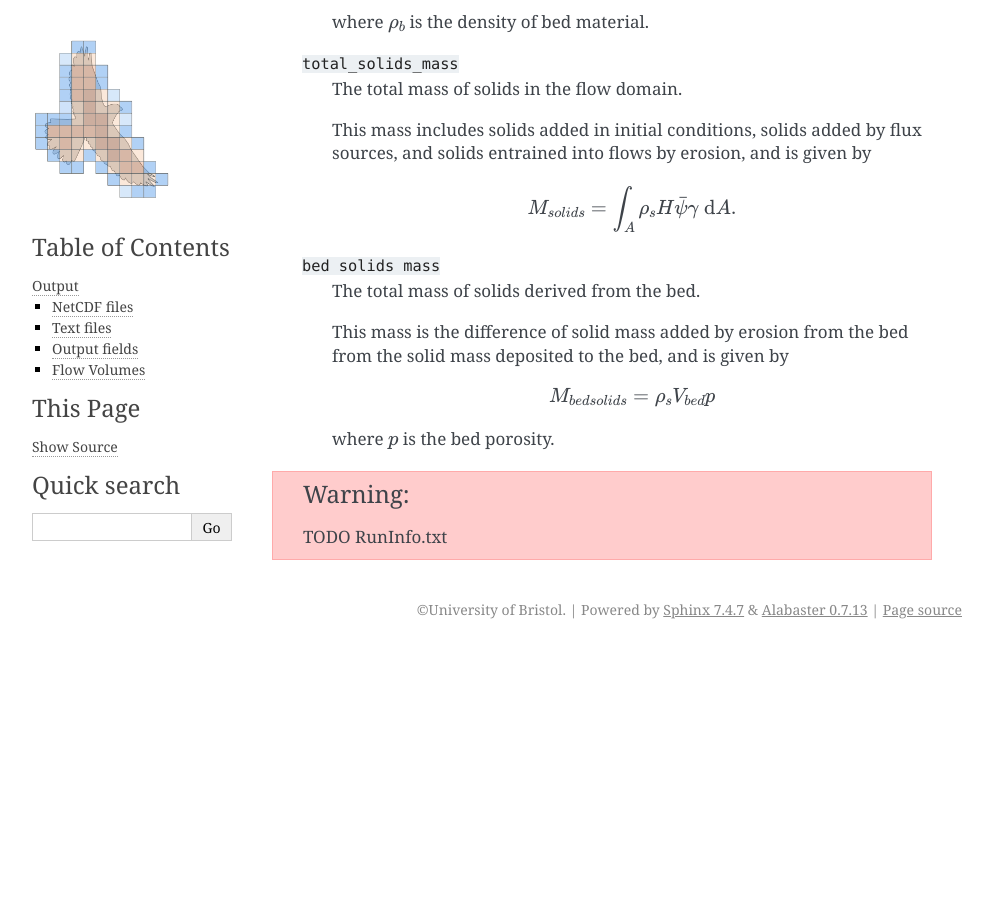
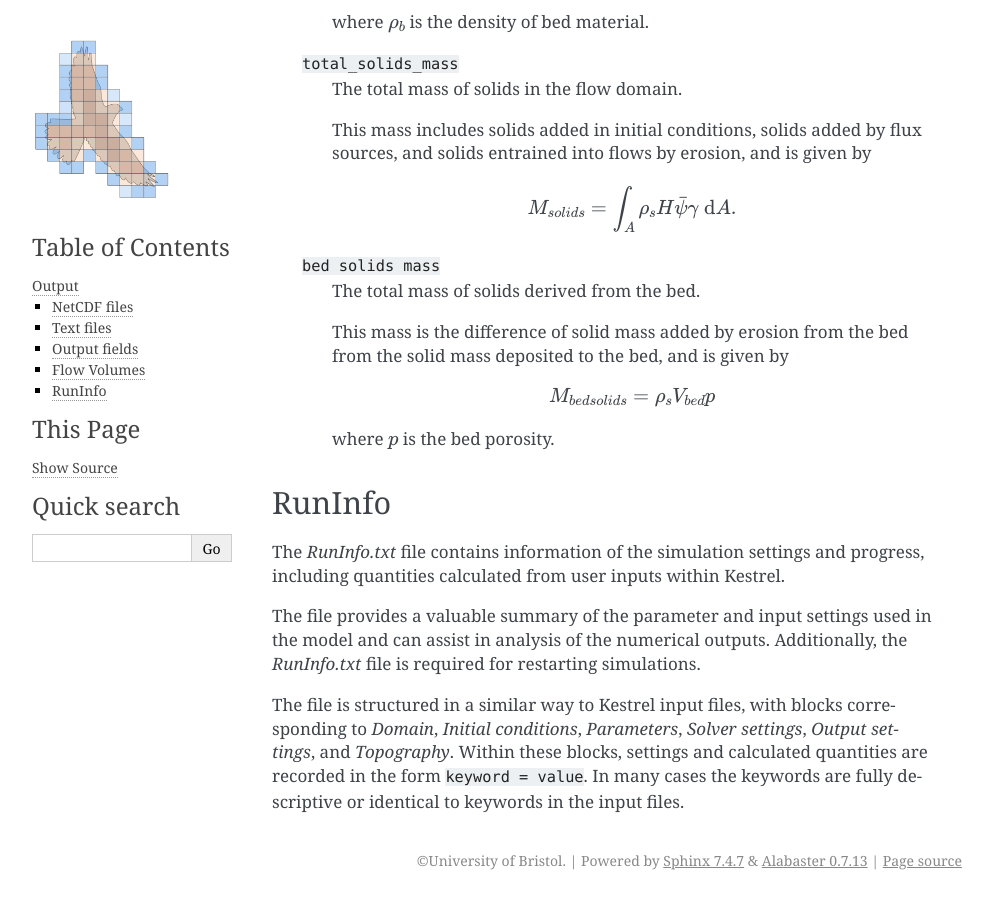
Before and after one commit to jakelangham/kestrel, a Sphinx documentation site: the page built from docs/source/output.rst, in a window 1280 px wide and 900 px high, scrolled down 6948 px. Shown: the whole window, without its empty margins (148-1141 px from the left). Built offline with Sphinx 7.4.7, drawn with Linux system fonts in a browser that asks for light colours; before the commit the page ends 7597 px from its top, so only the background shows below that.

Commit message:
Short doc on RunInfo.txt

```diff
--- a/docs/source/output.rst
+++ b/docs/source/output.rst
@@ -317,5 +317,20 @@ The following columns are stored:
 
         where :math:`p` is the bed porosity.
 
-.. warning::
-    TODO RunInfo.txt
+.. _output_info:
+
+RunInfo
+-------
+
+The *RunInfo.txt* file contains information of the simulation settings and progress,
+including quantities calculated from user inputs within Kestrel.
+
+The file provides a valuable summary of the parameter and input settings used in the
+model and can assist in analysis of the numerical outputs.  Additionally, the
+*RunInfo.txt* file is required for restarting simulations.
+
+The file is structured in a similar way to Kestrel input files, with blocks corresponding
+to *Domain*, *Initial conditions*, *Parameters*, *Solver settings*, *Output settings*,
+and *Topography*.  Within these blocks, settings and calculated quantities are recorded in
+the form :code:`keyword = value`.  In many cases the keywords are fully descriptive or
+identical to keywords in the input files.
```
